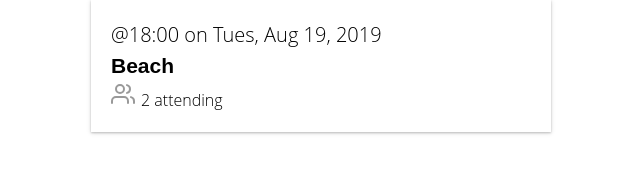
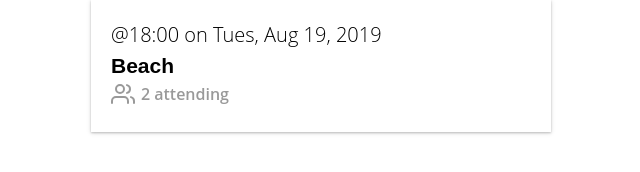
Before and after one commit to drsantos20/vue-event-listener, a Vue app: page / in a window 1280 px wide. Shown: the part 202-374 px from the top of the page, without its empty margins (319-959 px from the left). Built offline with nearby package versions, Linux system fonts and the light colour scheme.

Commit message:
Add Vue Slots

```diff
--- a/src/components/BaseIcon.vue
+++ b/src/components/BaseIcon.vue
@@ -3,6 +3,7 @@
     <svg class="icon" width="width" height="height">
       <use v-bind="{ 'xlink:href': '/feather-sprite.svg#' + name }" />
     </svg>
+    <slot></slot>
   </div>
 </template>
 
--- a/src/components/EventCard.vue
+++ b/src/components/EventCard.vue
@@ -6,8 +6,9 @@
     <div class="event-card -shadow">
       <span class="eyebrow">@{{ event.time }} on {{ event.date }}</span>
       <h4 class="title">{{ event.title }}</h4>
-      <BaseIcon name="users" width="48" height="48" />
-      <span>{{ event.attendes.length }} attending</span>
+      <BaseIcon name="users" width="48" height="48">
+        {{ event.attendes.length }} attending
+      </BaseIcon>
     </div>
   </router-link>
 </template>
```
